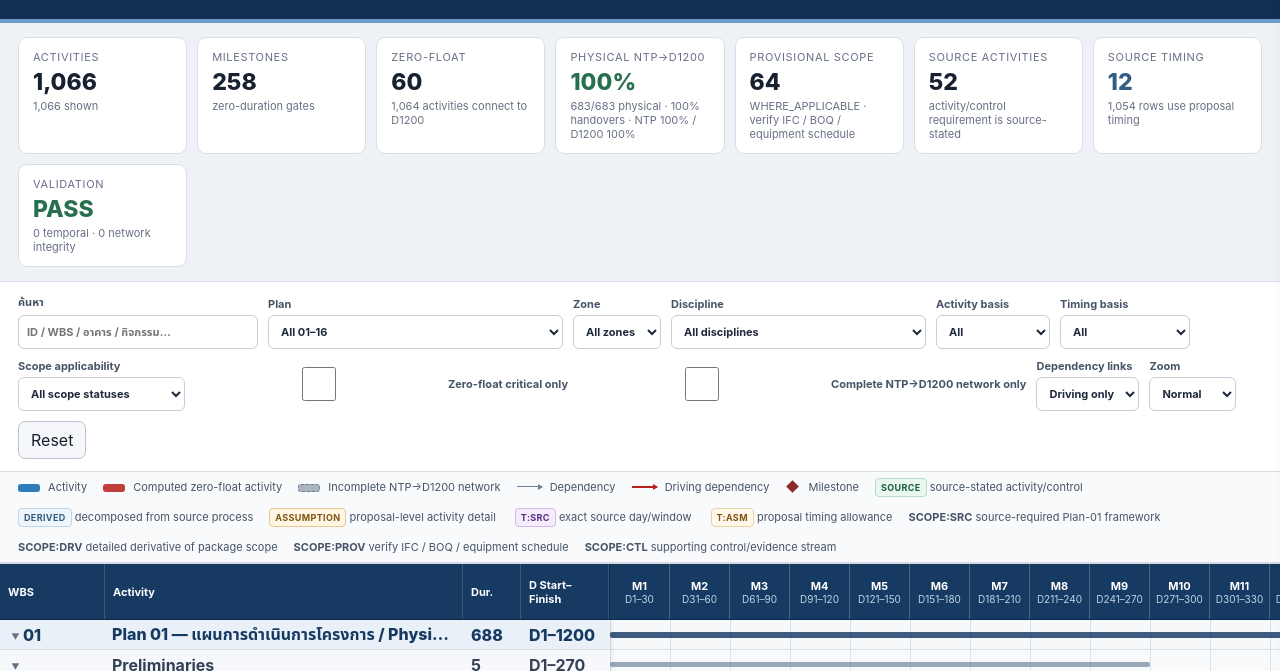
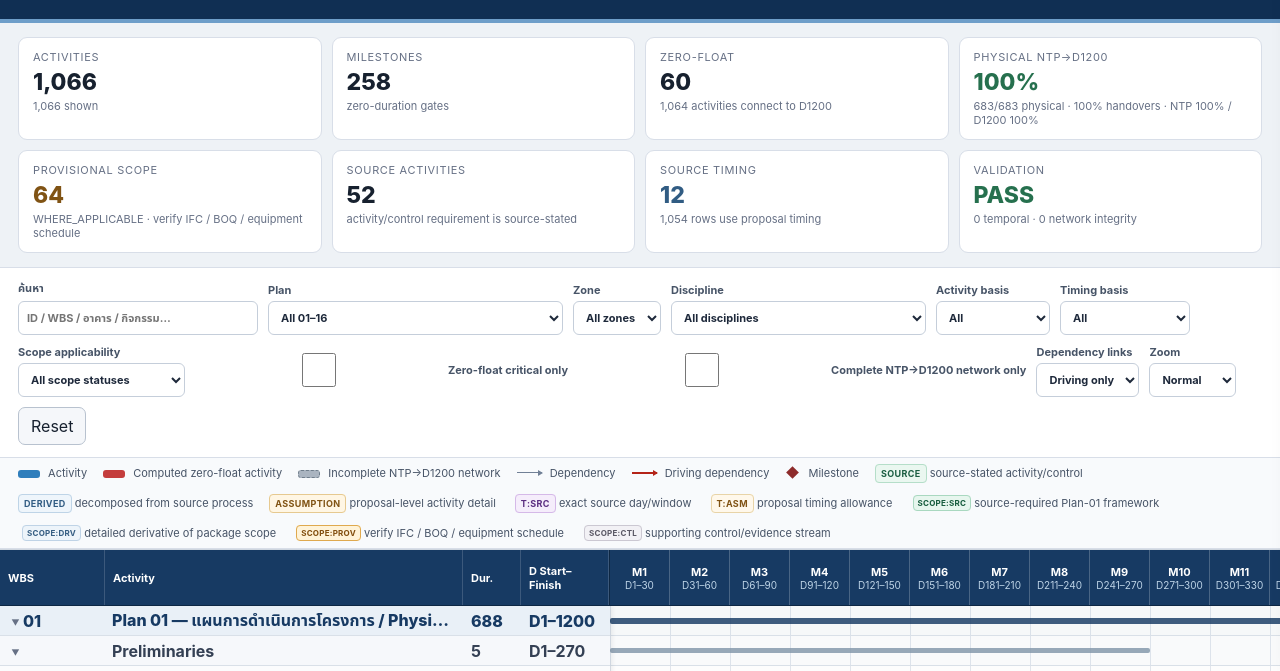
Before and after one commit to saratchai1/gantt-chart, a website with bundled scripts: page index.html in a window 1280 px wide. Shown: the part 119-790 px from the top of the page. Built offline with nearby package versions, Linux system fonts and the light colour scheme.

Commit message:
Style scope-applicability provenance in Gantt viewer

```diff
--- a/style.css
+++ b/style.css
@@ -28,7 +28,7 @@ button.secondary{background:#f5f7fa}
 .eyebrow{font-size:11px;letter-spacing:.13em;font-weight:700;color:#a8cae7}
 .header-actions{display:flex;align-items:center;gap:8px;white-space:nowrap}
 .header-actions button{background:#fff;border-color:#fff;color:#173a63;font-weight:700}
-.metrics{display:grid;grid-template-columns:repeat(7,minmax(120px,1fr));gap:10px;padding:14px 18px}
+.metrics{display:grid;grid-template-columns:repeat(8,minmax(110px,1fr));gap:10px;padding:14px 18px}
 .metric{background:#fff;border:1px solid #d8dee8;border-radius:9px;padding:12px 14px;min-height:70px}
 .metric .k{font-size:11px;text-transform:uppercase;letter-spacing:.06em;color:var(--muted)}
 .metric .v{font-size:23px;font-weight:760;margin-top:4px}
@@ -36,6 +36,7 @@ button.secondary{background:#f5f7fa}
 .metric.warn .v{color:#a34f14}
 .metric.ok .v{color:var(--green)}
 .metric.timing .v{color:#315c83}
+.metric.scopewarn .v{color:#805314}
 .toolbar{display:flex;flex-wrap:wrap;gap:10px;align-items:end;background:#fff;border-top:1px solid #d8dee8;border-bottom:1px solid #d8dee8;padding:12px 18px;position:sticky;top:0;z-index:30}
 .toolbar label{display:flex;flex-direction:column;gap:4px;font-size:11px;font-weight:650;color:#475467}
 .toolbar input,.toolbar select{border:1px solid #c5ceda;border-radius:6px;background:#fff;padding:7px 8px;min-height:34px;color:#1e293b}
@@ -54,6 +55,12 @@ button.secondary{background:#f5f7fa}
 .basis.source{color:#1b5e42;background:#eaf7f0;border-color:#b5dec9}
 .basis.derived{color:#315c83;background:#eef5fb;border-color:#bed4e7}
 .basis.assumption{color:#805314;background:#fff6e4;border-color:#e6c990}
+.scope-chip{font-size:8px;letter-spacing:.03em;border-radius:4px;padding:2px 4px;border:1px solid;margin-left:4px;vertical-align:1px;white-space:nowrap}
+.scope-chip.source-required{color:#155b3c;background:#e7f6ee;border-color:#a9d8c0}
+.scope-chip.derived-scope{color:#355d82;background:#edf4fa;border-color:#bfd3e6}
+.scope-chip.provisional{color:#814d0d;background:#fff3d8;border-color:#dfa94e}
+.scope-chip.control{color:#5a5865;background:#f2f1f5;border-color:#cbc8d2}
+.scope-chip.unknown{color:#7a1f1f;background:#fff0f0;border-color:#dfb4b4}
 .network-chip{font-size:8px;letter-spacing:.03em;border-radius:4px;padding:2px 4px;border:1px solid;margin-left:4px;vertical-align:1px}
 .network-chip.connected{color:#1f684a;background:#edf8f2;border-color:#b8dfca}
 .network-chip.disconnected{color:#6a7078;background:#f3f4f6;border-color:#cbd0d6}
@@ -73,6 +80,8 @@ button.secondary{background:#f5f7fa}
 .lrow,.trow{height:var(--row-h);border-bottom:1px solid #edf0f4}
 .lrow{display:grid;grid-template-columns:105px 1fr 58px 88px;align-items:center;font-size:11px;cursor:pointer}
 .lrow:hover,.lrow.hovered{background:#f2f7fb}
+.lrow.scope-provisional-row{background:#fffaf1}
+.lrow.scope-provisional-row:hover,.lrow.scope-provisional-row.hovered{background:#fff5df}
 .lrow .cell{height:100%;display:flex;align-items:center;padding:0 7px;border-right:1px solid #edf0f4;overflow:hidden;white-space:nowrap;text-overflow:ellipsis}
 .lrow .name{display:block;padding-top:6px}
 .lrow .name .title{overflow:hidden;text-overflow:ellipsis;white-space:nowrap}
@@ -88,10 +97,12 @@ button.secondary{background:#f5f7fa}
 .bar.assumption{background:#91a9bd;border-style:dashed;border-color:#5c7690}
 .bar.critical{background:var(--red);border-color:#9f2b2b}
 .bar.disconnected{background:#b6bec8;border:1px dashed #788694;opacity:.72}
+.bar.scope-provisional{box-shadow:inset 0 0 0 2px rgba(166,103,14,.44)}
 .bar:hover{filter:brightness(.92)}
 .milestone-mark{position:absolute;top:9px;width:12px;height:12px;background:#315c83;transform:rotate(45deg);border:1px solid #fff;box-shadow:0 0 0 1px #315c83}
 .milestone-mark.critical{background:var(--red);box-shadow:0 0 0 1px #9f2b2b}
 .milestone-mark.disconnected{background:#9aa4b0;box-shadow:0 0 0 1px #788694}
+.milestone-mark.scope-provisional{outline:2px solid rgba(166,103,14,.55);outline-offset:2px}
 .plan-row,.area-row,.discipline-row{height:var(--row-h);display:grid;align-items:center;border-bottom:1px solid #d9e0e8;cursor:pointer;grid-template-columns:105px 1fr 58px 88px}
 .plan-row{background:#e9f0f7;color:#173a63;font-weight:800}
 .area-row{background:#f6f8fb;color:#344054;font-weight:700}
@@ -119,7 +130,7 @@ button.secondary{background:#f5f7fa}
 .validation-list.network-error{background:#fff1f1;border-color:#e2abab;color:#7f1d1d}
 .empty{padding:40px;text-align:center;color:#667085}
 footer{padding:16px 20px 26px;color:#667085;font-size:10px;line-height:1.5}
-@media (max-width:1200px){.metrics{grid-template-columns:repeat(4,1fr)}}
+@media (max-width:1400px){.metrics{grid-template-columns:repeat(4,1fr)}}
 @media (max-width:900px){
   :root{--left-w:500px}
   .app-header{flex-direction:column}.metrics{grid-template-columns:repeat(2,1fr)}
```
